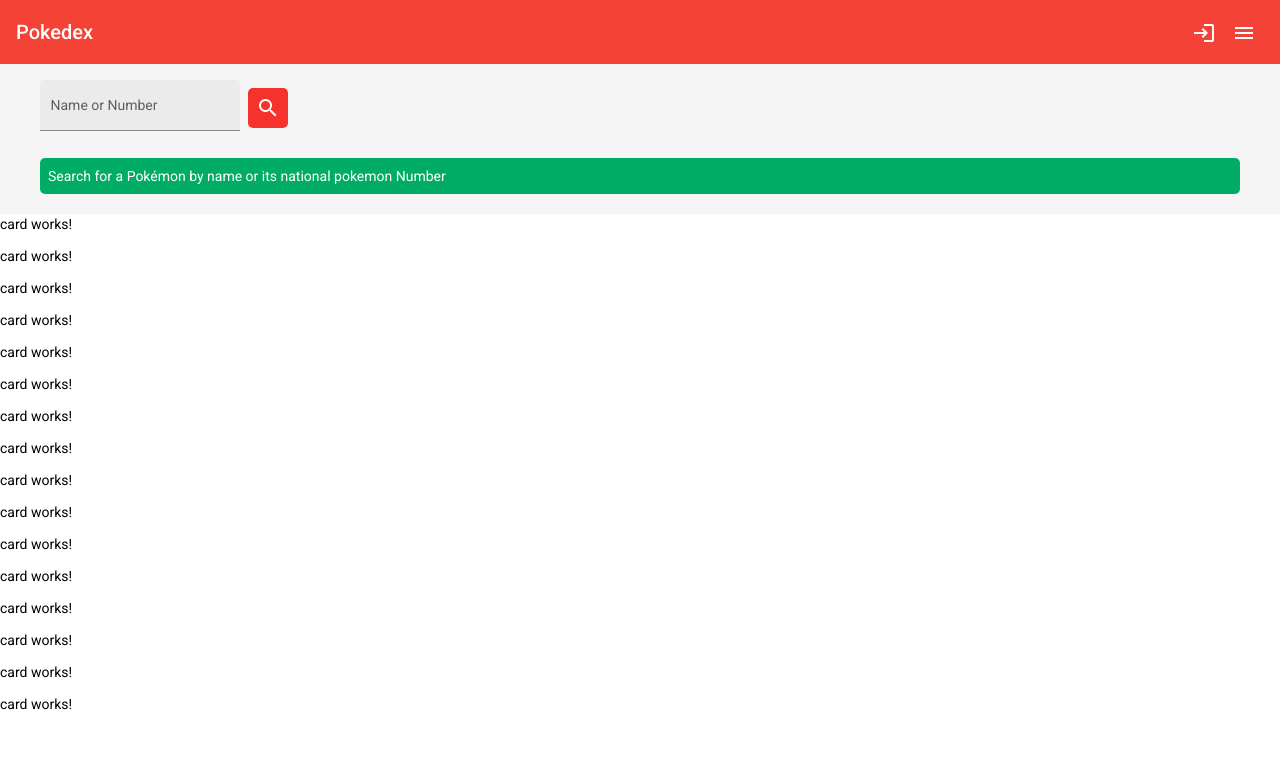
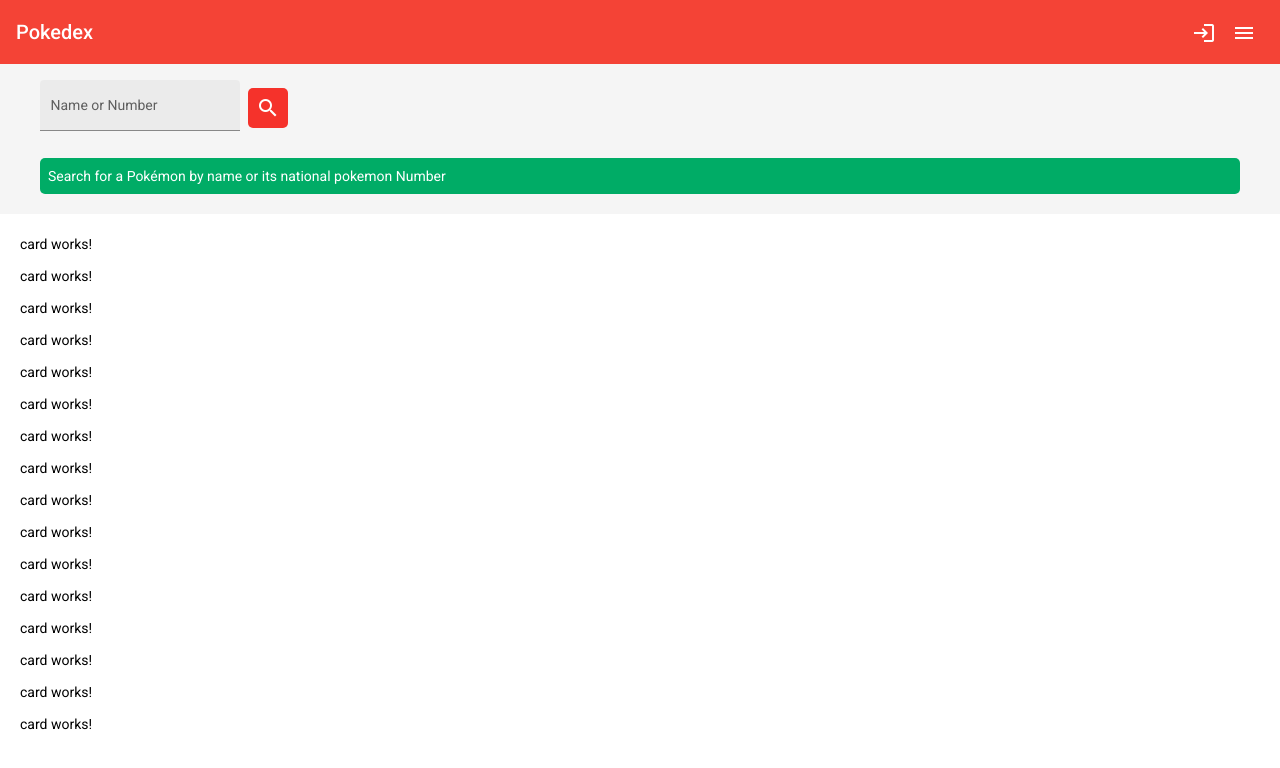
Before and after one commit to HannWeb/frontend-pokedex, an Angular app: page / in a window 1280 px wide. Shown: the top 768 px of the page. Built offline with nearby package versions, Linux system fonts and the light colour scheme.

Commit message:
add: routing and container

```diff
--- a/src/app/core/core.routing.module.ts
+++ b/src/app/core/core.routing.module.ts
@@ -13,11 +13,11 @@
         loadChildren: () =>
           import('src/app/modules/home/home.module').then((m) => m.HomeModule),
       },
-      // {
-      //   path: 'auth',
-      //   loadChildren: () =>
-      //     import('src/app/modules/users/users.module').then((m) => UsersModule),
-      // },
+      {
+        path: 'auth',
+        loadChildren: () =>
+          import('src/app/modules/users/users.module').then((m) => UsersModule),
+      },
       {
         path: '**',
         redirectTo: '',
@@ -31,8 +31,3 @@
   exports: [RouterModule],
 })
 export class CoreRoutingModule {}
-
-// {
-//   path: "/",
-//   loadChildren: ()=> import( "../header/header.module" ).then (module =>(module.HeaderModule))
-// }
--- a/src/app/core/pages/core/core.component.html
+++ b/src/app/core/pages/core/core.component.html
@@ -1,2 +1,5 @@
-<app-content-layout></app-content-layout>
-<router-outlet></router-outlet>
+<app-content-layout>
+</app-content-layout>
+<div class="container-content-layout">
+    <router-outlet></router-outlet>
+</div>
```
